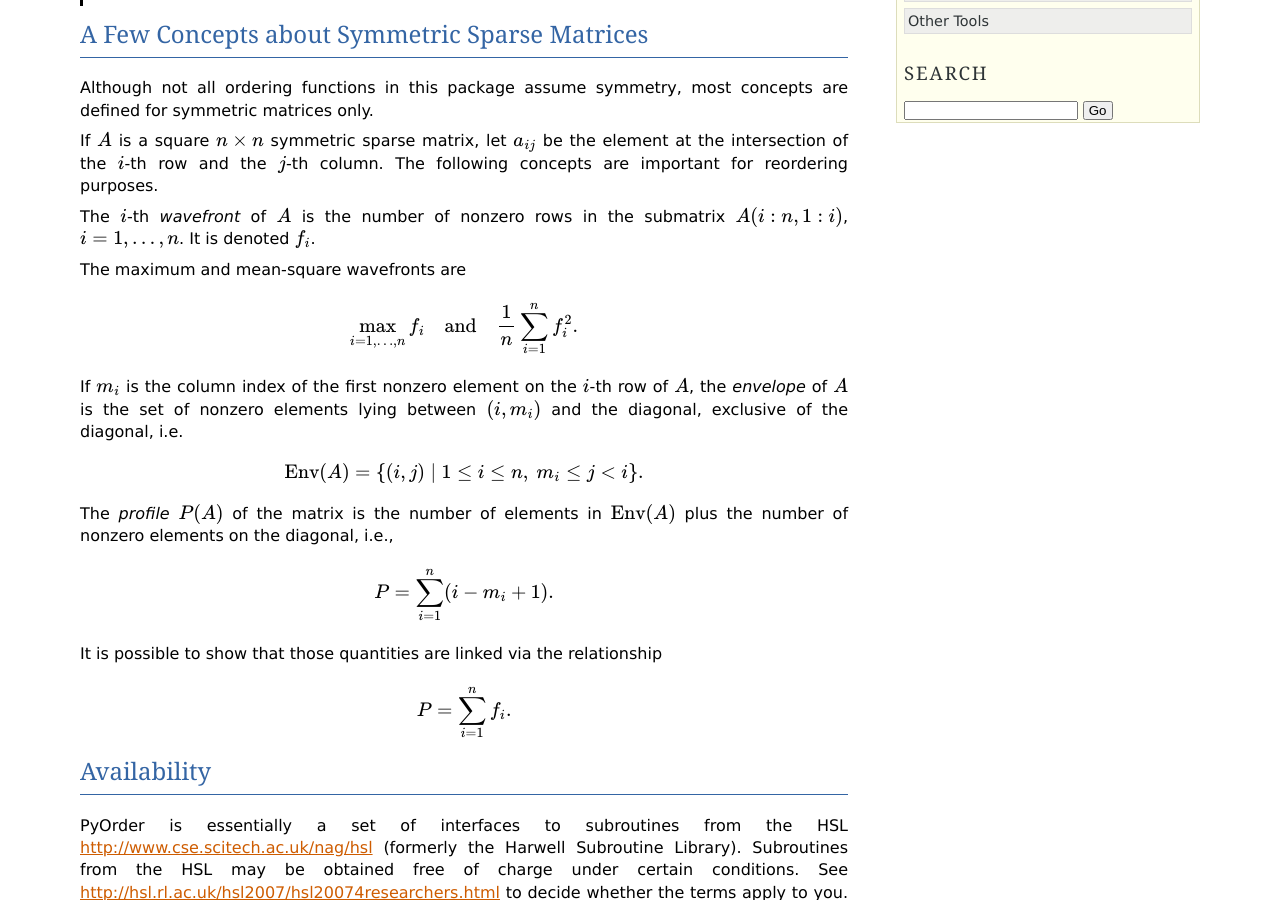
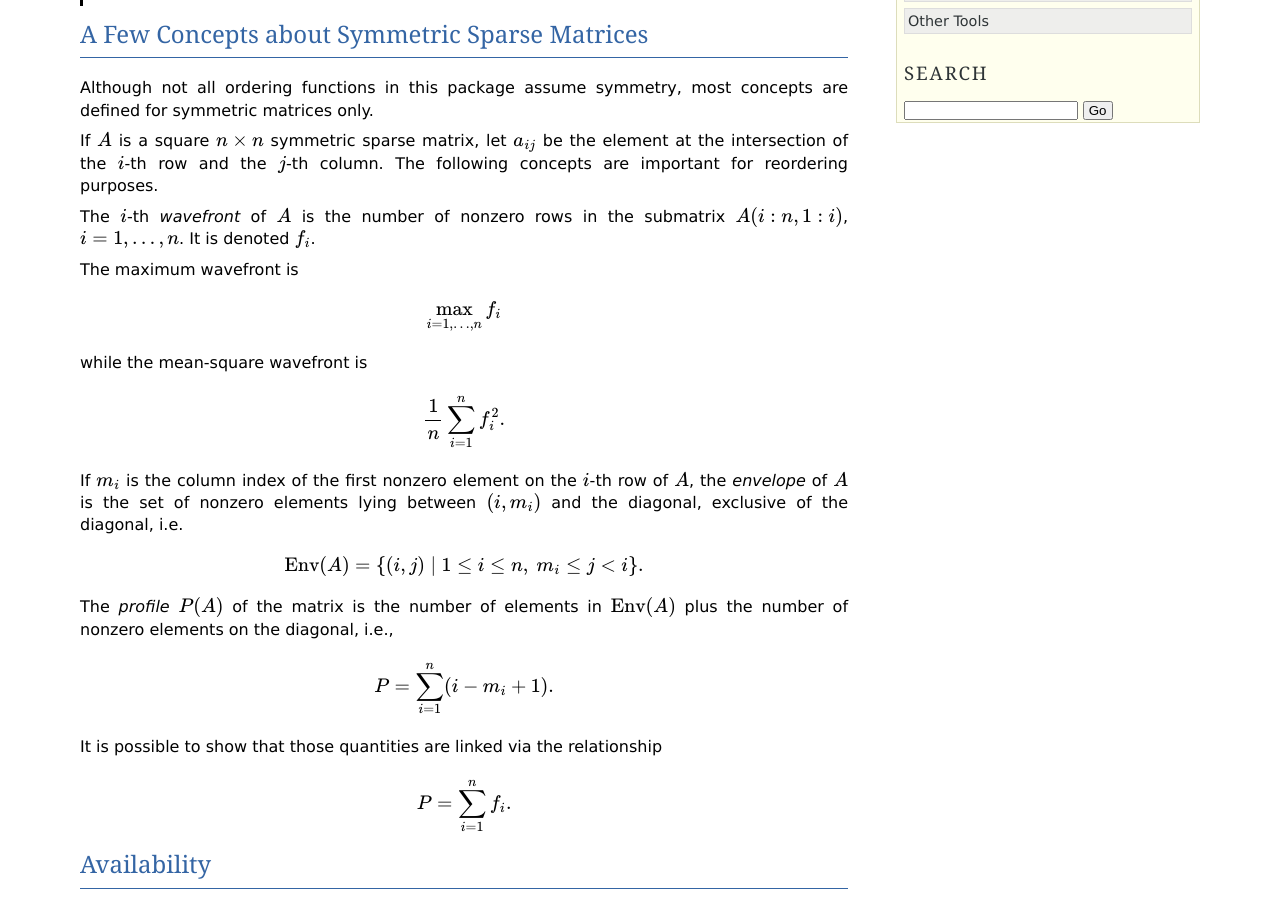
Before and after one commit to dpo/pyorder, a Sphinx documentation site: the page built from doc/source/introduction.rst, in a window 1280 px wide and 900 px high, scrolled down 386 px. Built offline with Sphinx 7.4.7, drawn with Linux system fonts in a browser that asks for light colours; formulas are drawn with MathJax 3.

Commit message:
Beautify some math.

```diff
--- a/doc/source/introduction.rst
+++ b/doc/source/introduction.rst
@@ -33,12 +33,16 @@ The :math:`i`-th *wavefront* of :math:`A` is the number of nonzero rows in the
 submatrix :math:`A(i:n,1:i)`, :math:`i = 1, \ldots, n`. It is
 denoted :math:`f_i`.
 
-The maximum and mean-square wavefronts are
+The maximum wavefront is
 
 .. math::
 
    \max_{i=1,\ldots,n} f_i
-   \quad \text{and} \quad
+
+while the mean-square wavefront is
+
+.. math::
+
    \frac{1}{n} \sum_{i=1}^{n} f_i^2.
 
 If :math:`m_i` is the column index of the first nonzero element on
```
